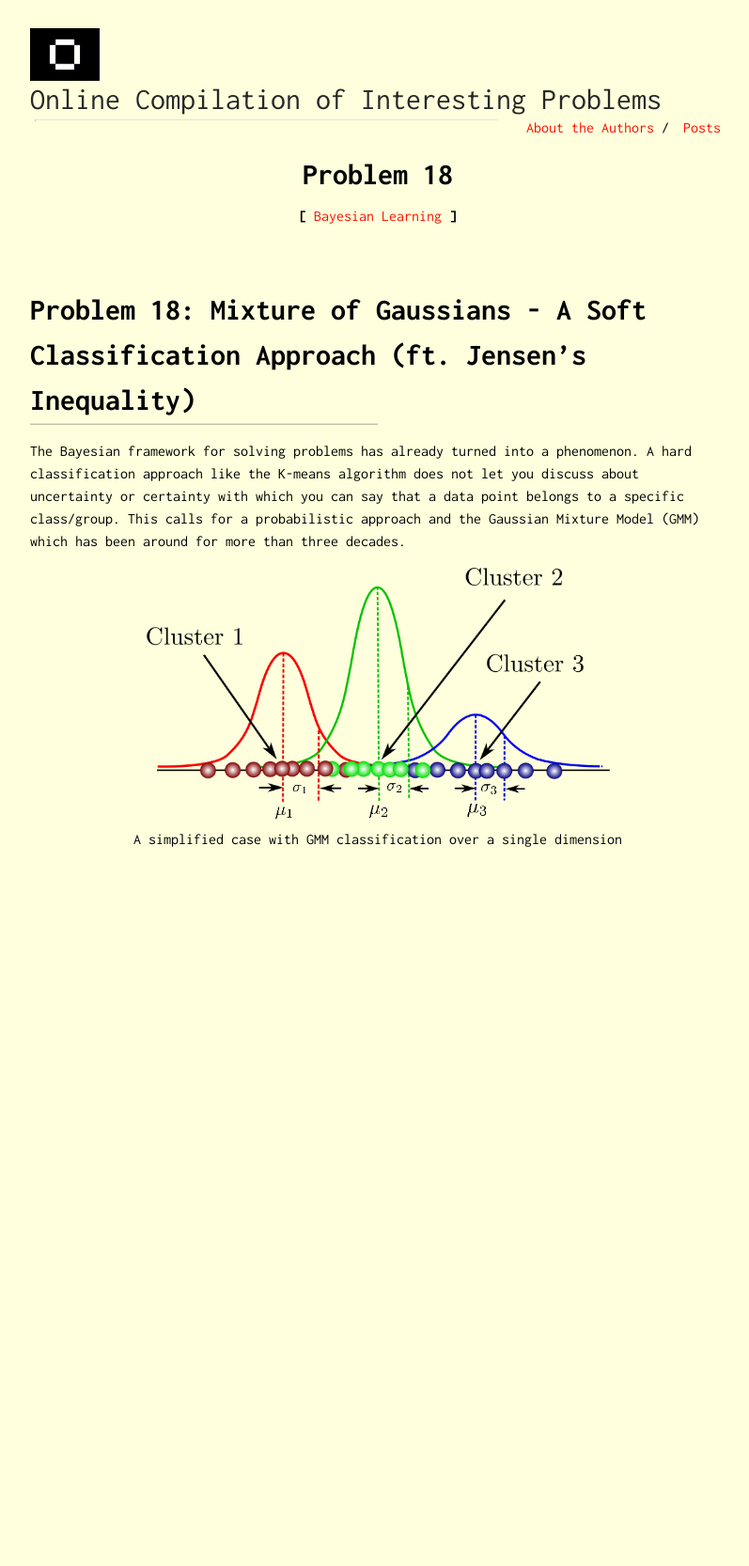
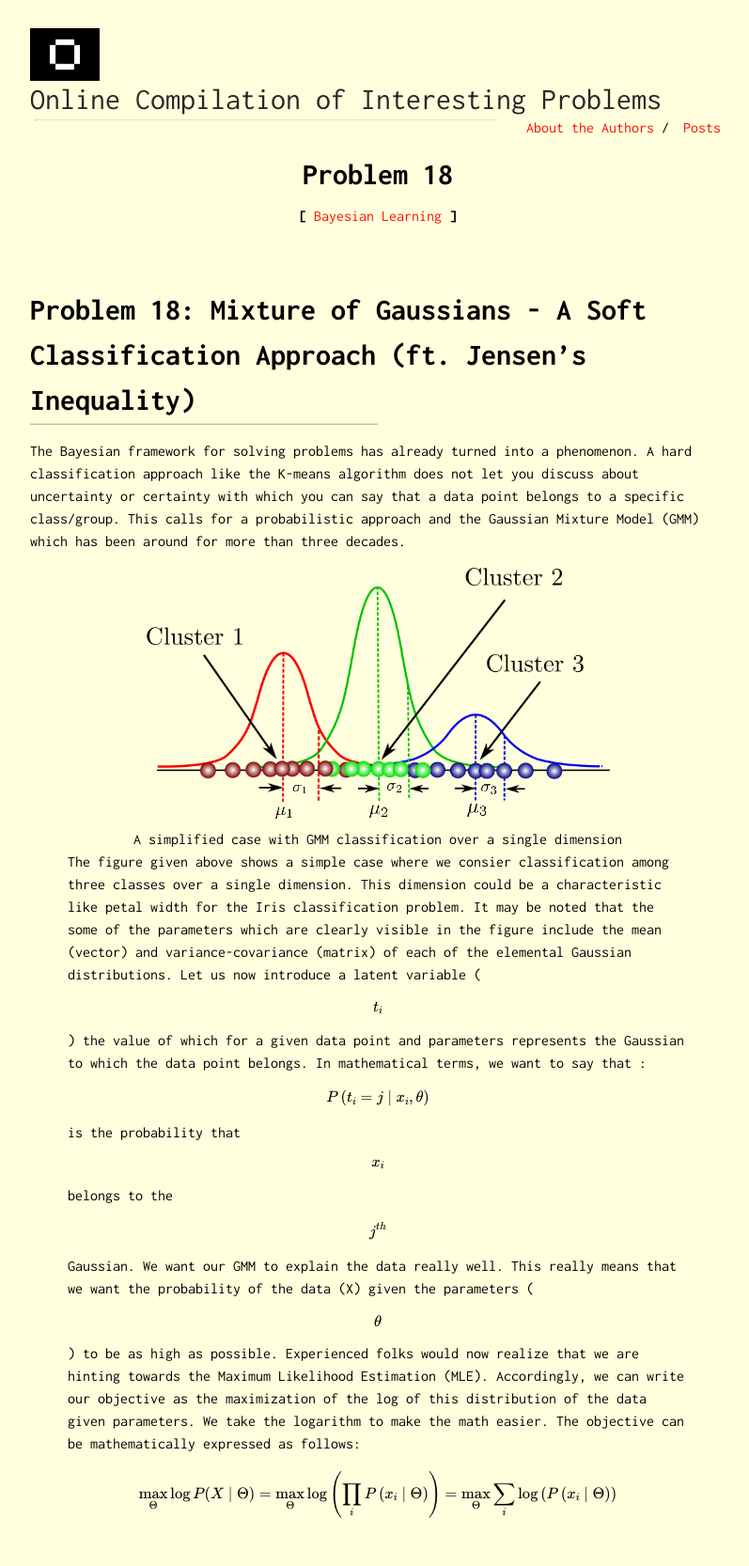
Before and after one commit to Oscuro-Phoenix/math-for-fun, a Jekyll site: the page built from _posts/2021-07-15-Problem-18.md, in a window 1280 px wide. Shown: the whole page at 94% size, without its empty margins (238-1035 px from the left). Built offline with Jekyll 4.4.1, drawn with Linux system fonts in a browser that asks for light colours; formulas are drawn with MathJax 3; before the commit the page ends 957 px from its top, so only the background shows below that.

Commit message:
Problem 18 2

```diff
--- a/_posts/2021-07-15-Problem-18.md
+++ b/_posts/2021-07-15-Problem-18.md
@@ -12,3 +12,18 @@ The Bayesian framework for solving problems has already turned into a phenomenon
 <center><img style=" display: block; margin-left: auto; margin-right: auto;width: 75%;" src="../assets/prob18_fig1.png">
 <figcaption>A simplified case with GMM classification over a single dimension</figcaption>
  </center>
+
+
+The figure given above shows a simple case where we consier classification among three classes over a single dimension. This dimension could be a characteristic like petal width for the Iris classification problem. It may be noted that the some of the parameters which are clearly visible in the figure include the mean (vector) and variance-covariance (matrix) of each of the elemental Gaussian distributions.
+
+Let us now introduce a latent variable ($$t_i$$) the value of which for a given data point and parameters represents the Gaussian to which the data point belongs. In mathematical terms, we want to say that :
+
+$$ P\left(t_{i}=j \mid x_{i}, \theta\right)  $$ is the probability that $$ x_{i} $$ belongs to the $$ j^{th} $$ Gaussian.
+
+We want our GMM to explain the data really well. This really means that we want the probability of the data (X) given the parameters ($$\theta$$) to be as high as possible. Experienced folks would now realize that we are hinting towards the Maximum Likelihood Estimation (MLE).
+
+Accordingly, we can write our objective as the maximization of the log of this distribution of the data given parameters. We take the logarithm to make the math easier. The objective can be mathematically expressed as follows:
+
+$$
+\max _{\Theta} \log P(X \mid \Theta)=\max _{\Theta} \log \left(\prod_{i} P\left(x_{i} \mid \Theta\right)\right)=\max _{\Theta} \sum_{i} \log \left(P\left(x_{i} \mid \Theta\right)\right)
+$$
```
